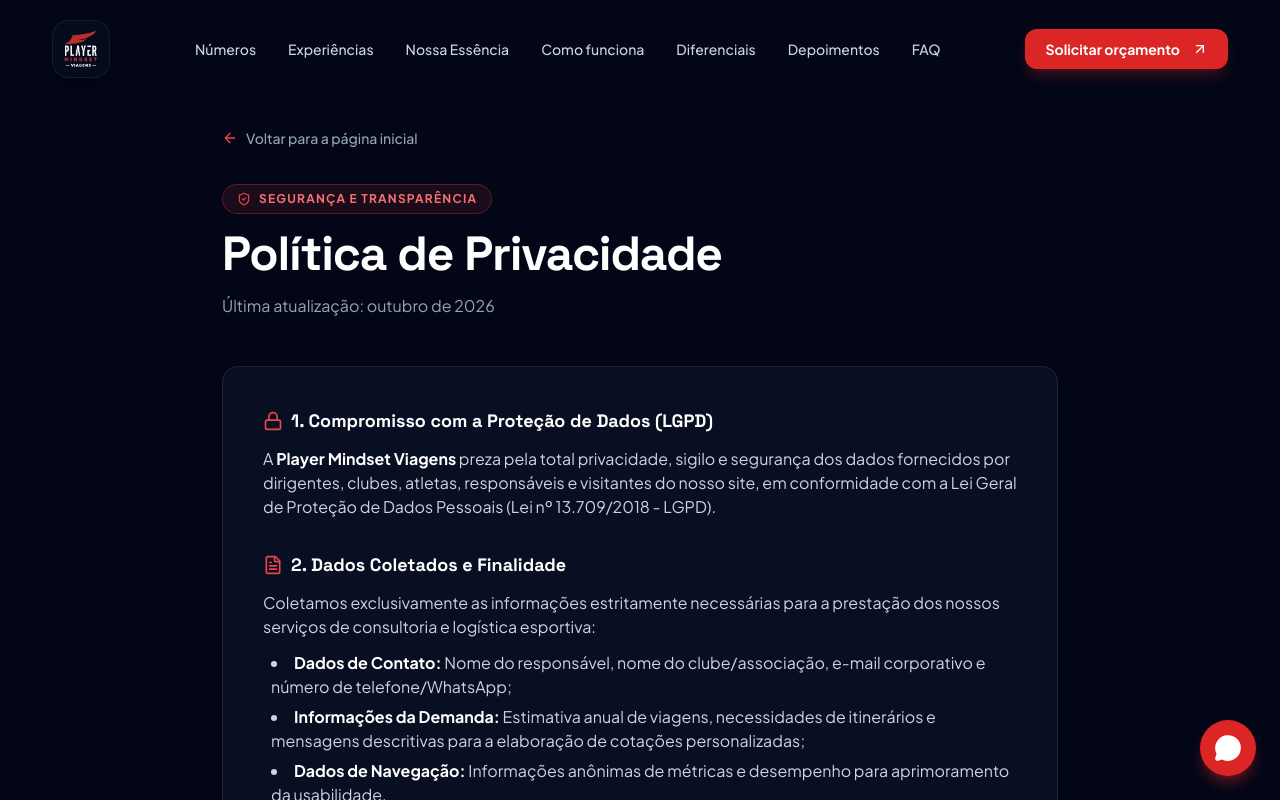
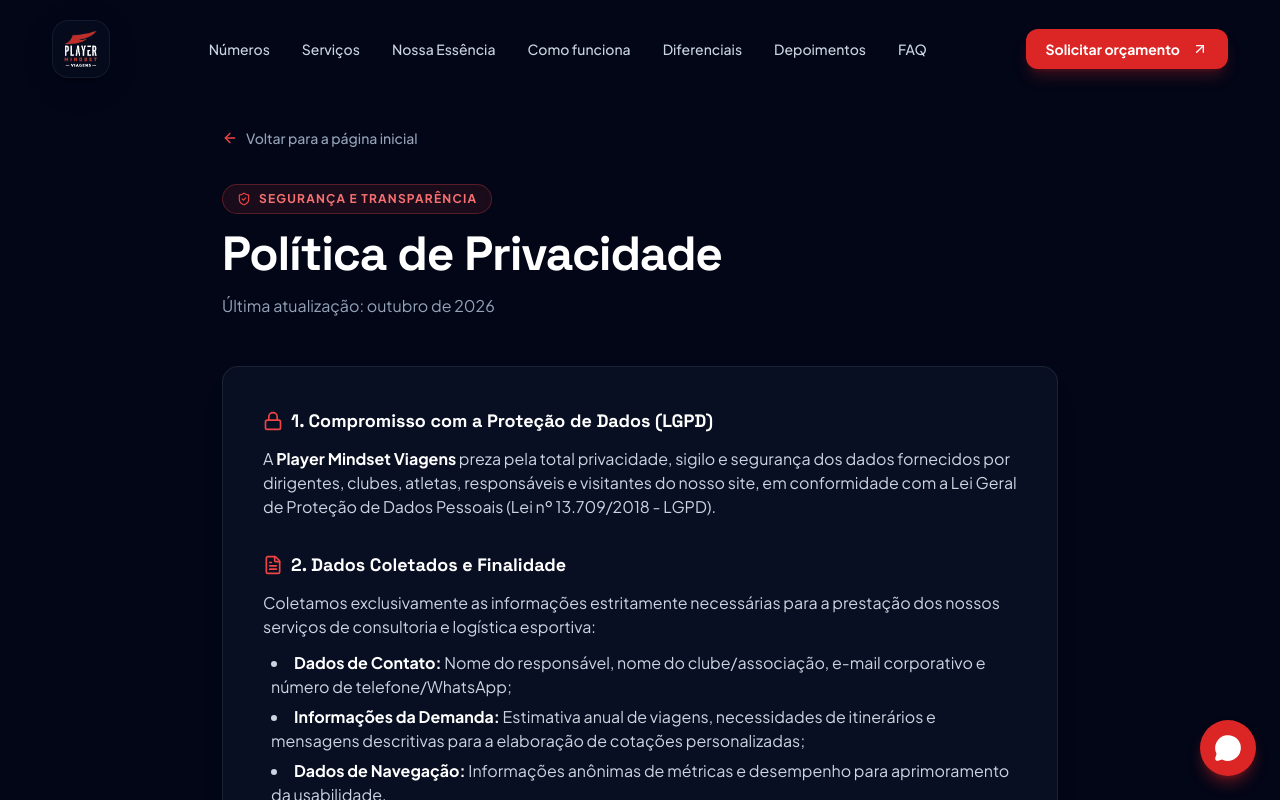
Before and after one commit to pergaminho2003-sys/corre--o-de-visualiza--o-9ur8ynl2l, a React (Vite) app: page /privacidade in a window 1280 px wide. Shown: the top 800 px of the page. Built offline with nearby package versions, Linux system fonts and the light colour scheme; what pocketbase would draw is missing.

Commit message:
Altera item do menu de Experiências para Serviços no Header mantendo href #experiencias

```diff
--- a/src/components/Header.tsx
+++ b/src/components/Header.tsx
@@ -9,7 +9,7 @@ interface HeaderProps {
 
 const NAV_ITEMS = [
   { label: 'Números', href: '#numeros' },
-  { label: 'Experiências', href: '#experiencias' },
+  { label: 'Serviços', href: '#experiencias' },
   { label: 'Nossa Essência', href: '#essencia' },
   { label: 'Como funciona', href: '#como-funciona' },
   { label: 'Diferenciais', href: '#proposta-parceria' },
--- a/src/lib/pocketbase/schema.json
+++ b/src/lib/pocketbase/schema.json
@@ -1,5 +1,5 @@
 {
-  "generatedAt": "2026-10-29T07:38:17.949Z",
+  "generatedAt": "2026-10-29T07:41:14.948Z",
   "collections": [
     {
       "name": "users",
```
Also changed, not shown: .skip.config.json.
